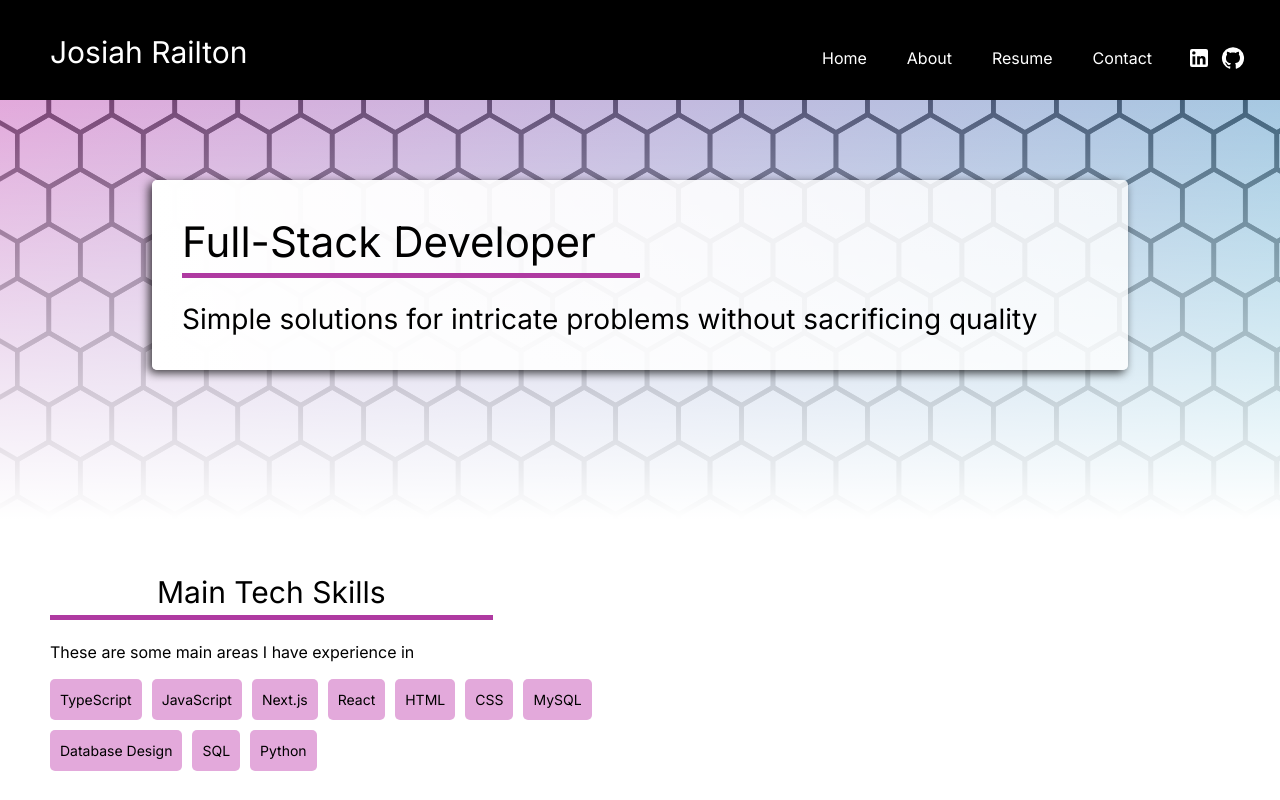
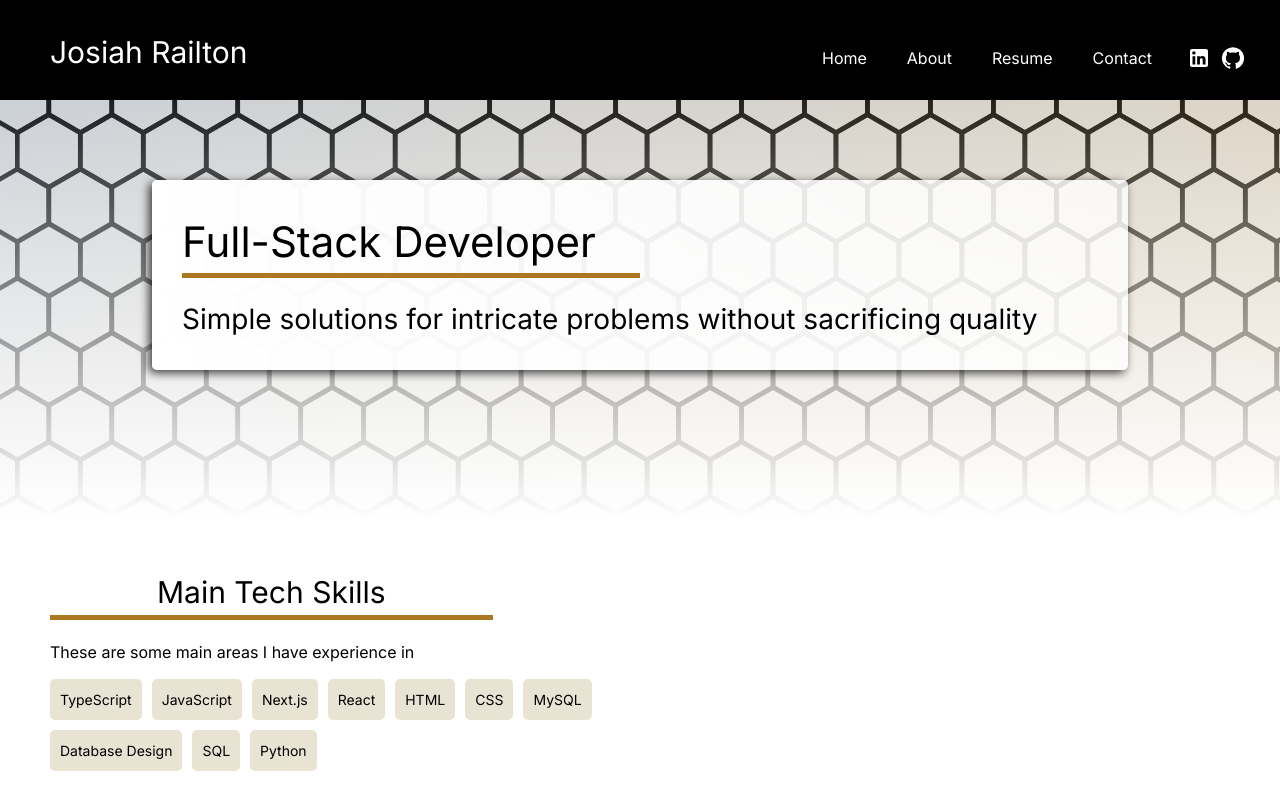
Before and after one commit to JosiahRailton/personal.website, a Next.js app: page / in a window 1280 px wide. Shown: the top 800 px of the page. Built offline with nearby package versions, Linux system fonts and the light colour scheme.

Commit message:
Color Update

```diff
--- a/app/globals.css
+++ b/app/globals.css
@@ -6,12 +6,14 @@
   --foreground-rgb: 0, 0, 0;
   --background-start-rgb: 214, 219, 220;
   --background-end-rgb: 255, 255, 255;
-  --main-color: rgba(208, 112, 196, 0.6);
-  --alt-color: rgba(74, 181, 210, 0.6);
-  /*Alternate Options:
-    rgba(175, 58, 161, 0.6)
-    rgba(208, 112, 196, 0.6)
-  */
+
+  /* Possible colors */
+  --hero1: rgb(85, 101, 122, .3);
+  --hero2: rgba(159, 120, 51, .3);
+  --main1: rgb(171, 120, 33);
+  --main2: rgb(233, 227, 212);
+  --alt1:  rgb(24, 120, 129);
+  --alt2: rgb(44, 140, 149);
 }
 
 #page {
@@ -25,8 +27,8 @@
 }
 
 body {
-  color: rgb(var(--foreground-rgb));
-  background: rgb(var(--background-end-rgb));
+  color: black;
+  background: white;
 }
 
 .header {
@@ -95,8 +97,8 @@ nav a {
   rgba(255, 255, 255, 1),
   transparent),
   linear-gradient(135deg,
-  var(--main-color),
-  var(--alt-color)),
+  var(--hero1),
+  var(--hero2)),
     url("../public/HexHero.png");
   min-height: 420px;
 }
@@ -104,7 +106,7 @@ nav a {
 #heroTitle {
   font-size: 42px;
   color: black;
-  border-bottom: 5px solid rgba(175, 58, 161, 1);
+  border-bottom: 5px solid var(--main1);
   width: 50%;
   margin-bottom: 20px;
 }
@@ -133,7 +135,7 @@ nav a {
 #skills h2 {
   font-size: 30px;
   color: black;
-  border-bottom: 5px solid rgba(175, 58, 161, 1);
+  border-bottom: 5px solid var(--main1);
   width: 75%;
   margin-bottom: 20px;
 }
@@ -160,7 +162,7 @@ h2 {
 .projects h3 {
   font-size: 24px;
   color: black;
-  border-bottom: 2px solid rgba(175, 58, 161, 1);
+  border-bottom: 2px solid var(--main1);
   width: 75%;
   margin-bottom: 20px;
 }
@@ -182,7 +184,7 @@ h2 {
 }
 
 .skillsDisplay-flex div{
-  background-color: var(--main-color);
+  background-color: var(--main2);
   font-size: 14px;
   margin: 5px;
   padding: 10px;
@@ -301,16 +303,17 @@ h2 {
 }
 
 #resumeDownload {
-  background-color: rgb(146, 115, 12);
+  background-color: var(--alt1);
   color: white;
   border-radius: 5px;
   padding: 20px;
   max-height: fit-content;
   margin-bottom: 30px;
+  transition: .5s ease;
 }
 
 #resumeDownload:hover{
-  background-color: rgb(184, 148, 31);
+  background-color: var(--alt2);
   transition: .5s ease;
 }
 
```
